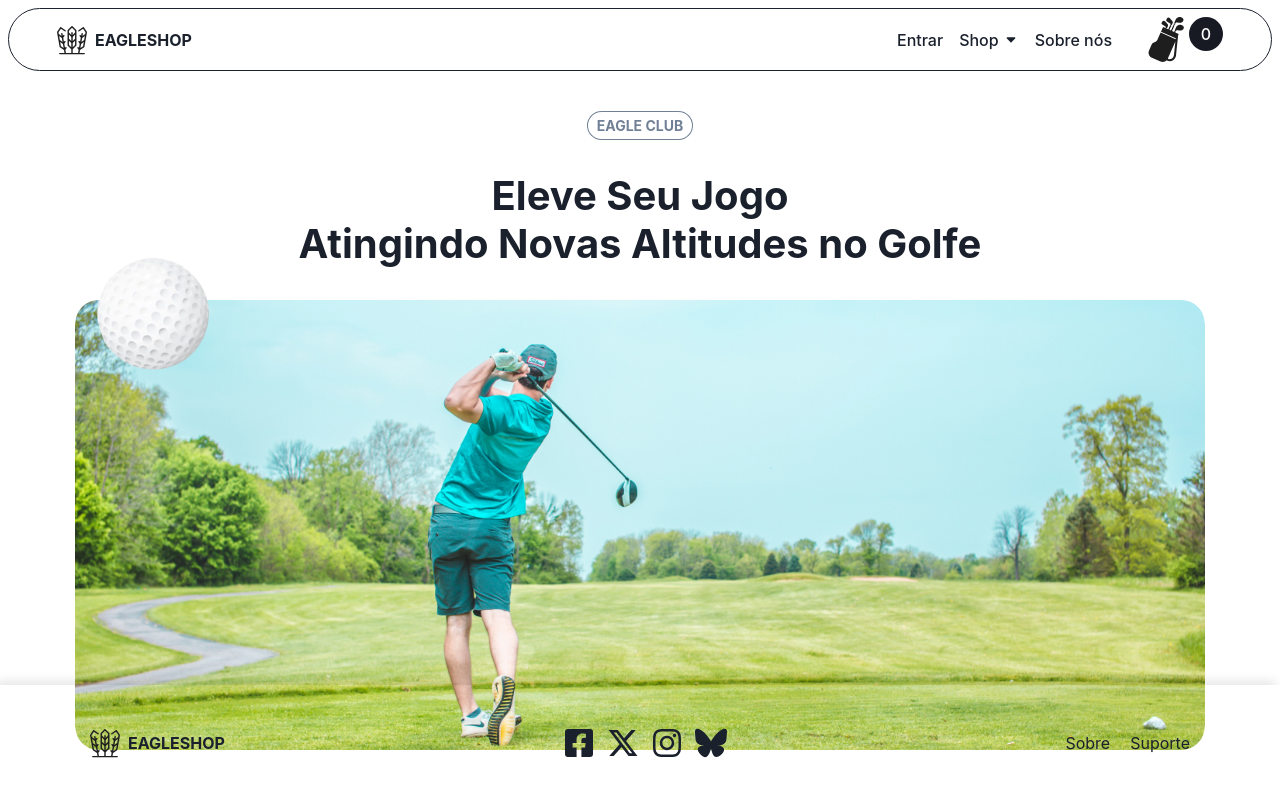
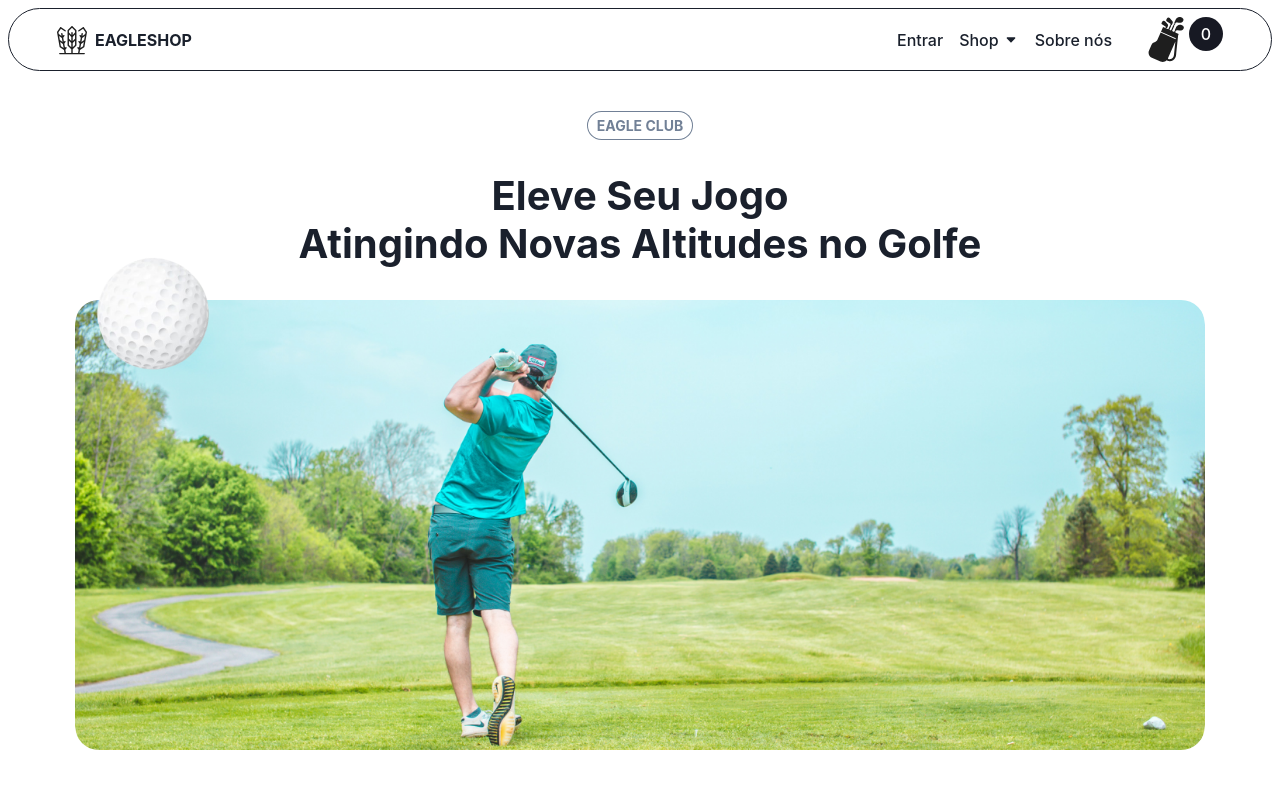
Before and after one commit to EagleShopping/EagleShopping, a Next.js app: page / in a window 1280 px wide. Shown: the top 789 px of the page. Built offline with nearby package versions, Linux system fonts and the light colour scheme.

Commit message:
fix:footer/ removido posicao fixa

```diff
--- a/src/app/(pages)/components/Footer.tsx
+++ b/src/app/(pages)/components/Footer.tsx
@@ -9,8 +9,6 @@ export default function Footer(props: FooterProps){
     return(
         <Box
         display='flex'
-        position='fixed'
-        bottom='0'
         as='footer'
         boxShadow="-4px -4px 10px rgba(0, 0, 0, 0.1)"
         w='full'
```
